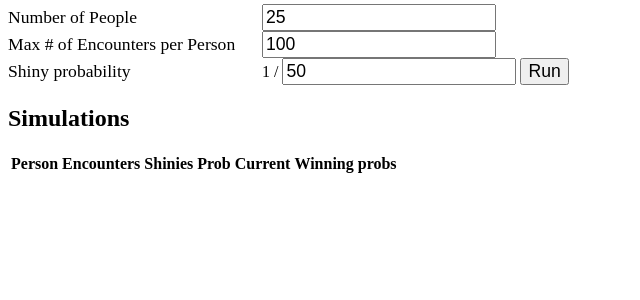
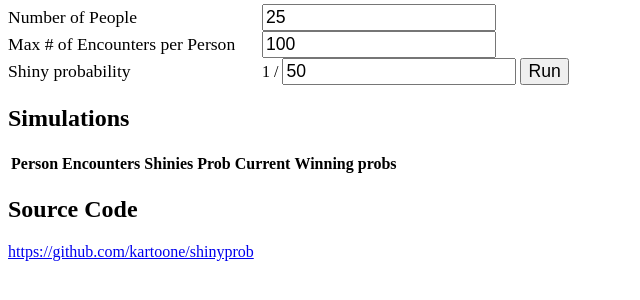
Before and after one commit to kartoone/shinyprob, a PHP site: page / in a window 1280 px wide. Shown: the part 212-512 px from the top of the page, without its empty margins (0-640 px from the left). Run offline with PHP 8.4, Linux system fonts and the light colour scheme; lists and menus that the app fills with data are empty.

Commit message:
Added link to github repo

```diff
--- a/index.php
+++ b/index.php
@@ -35,5 +35,7 @@
     <tbody>
     </tbody>
   </table>
+  <h2>Source Code</h2>
+  <a href="https://github.com/kartoone/shinyprob">https://github.com/kartoone/shinyprob</a>
 </body>
 </html>
```
